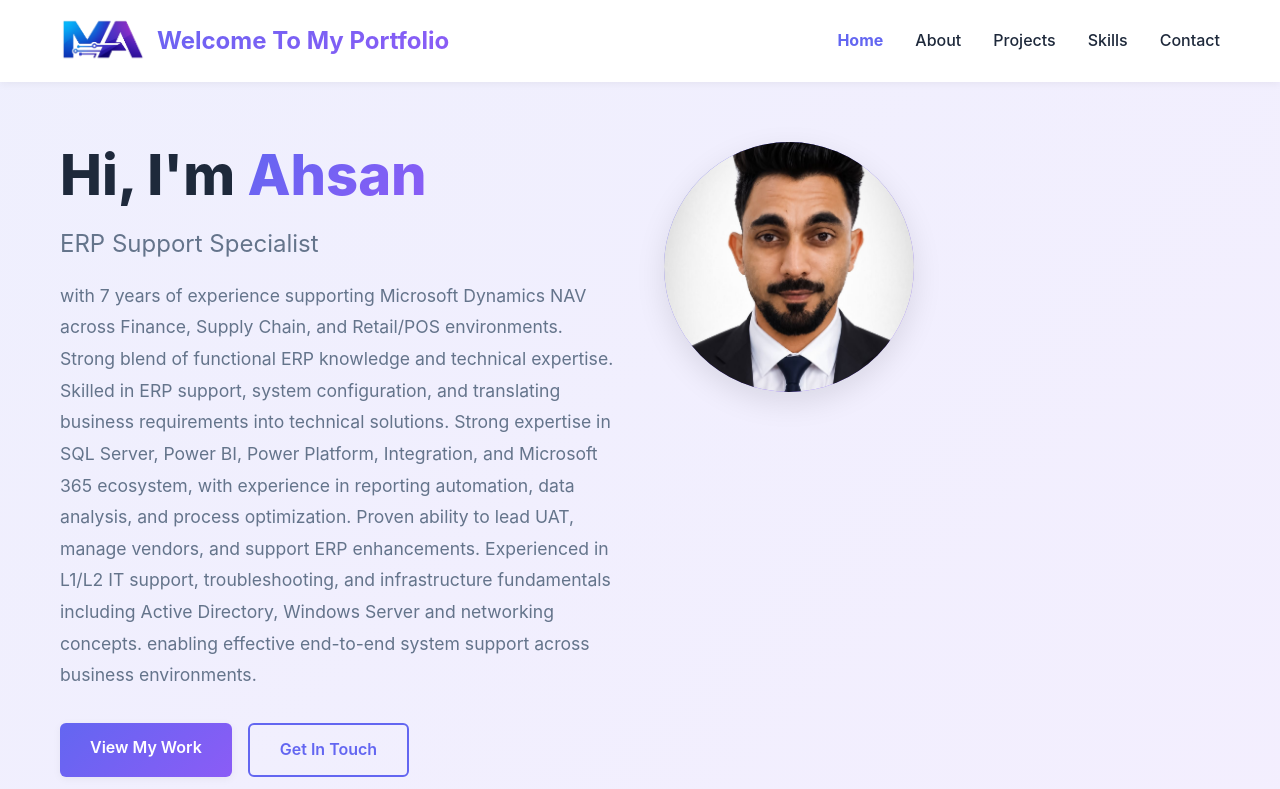
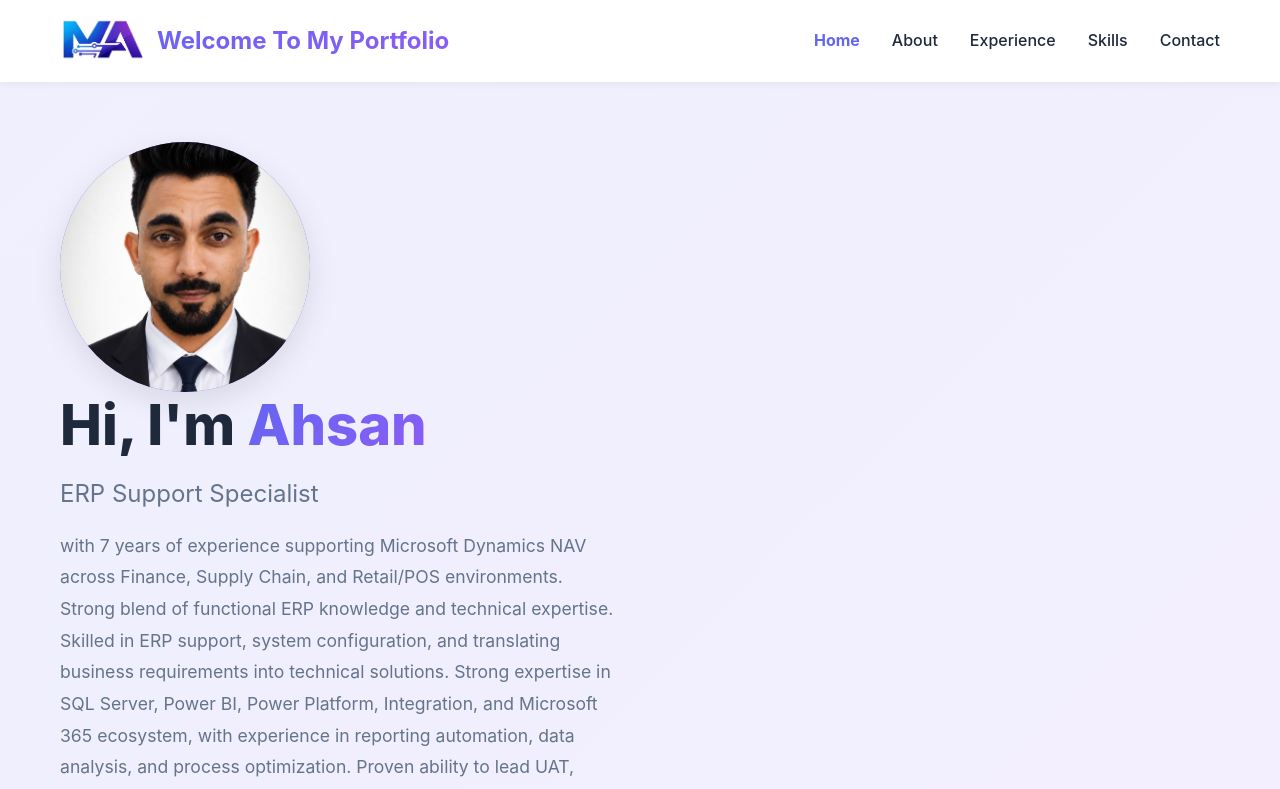
Before and after one commit to mahsan-io/mahsan-io.github.io, a plain HTML site: page index.html in a window 1280 px wide. Shown: the top 789 px of the page. Drawn offline with Linux system fonts and the light colour scheme.

Commit message:
Change 'Projects' link to 'Experience' in navigation

```diff
--- a/index.html
+++ b/index.html
@@ -20,7 +20,7 @@
       <ul class="nav-links">
                 <li><a href="#home">Home</a></li>
                 <li><a href="#about">About</a></li>
-                <li><a href="#projects">Projects</a></li>
+                <li><a href="#projects">Experience</a></li>
                 <li><a href="#skills">Skills</a></li>
                 <li><a href="#contact">Contact</a></li>
      </ul>
@@ -36,6 +36,10 @@
     <section id="home" class="hero">
         <div class="container">
             <div class="hero-content">
+                <div class="hero-image">
+               <img src="images/Ahsan_M_A_.jpeg"
+         alt="Ahsan - ERP Support Specialist">
+            </div>
                 <h1>Hi, I'm <span class="highlight">Ahsan</span></h1>
                 <p class="subtitle">ERP Support Specialist</p>
                 <p class="description">with 7 years of experience supporting Microsoft Dynamics
@@ -53,10 +57,10 @@ concepts. enabling effective end-to-end system support across business environme
                     <a href="#contact" class="btn btn-secondary">Get In Touch</a>
                 </div>
             </div>
-            <div class="hero-image">
+           <!-- <div class="hero-image">
                <img src="images/Ahsan_M_A_.jpeg"
          alt="Ahsan - ERP Support Specialist">
-            </div>
+            </div> -->
         </div>
     </section>
 
```
